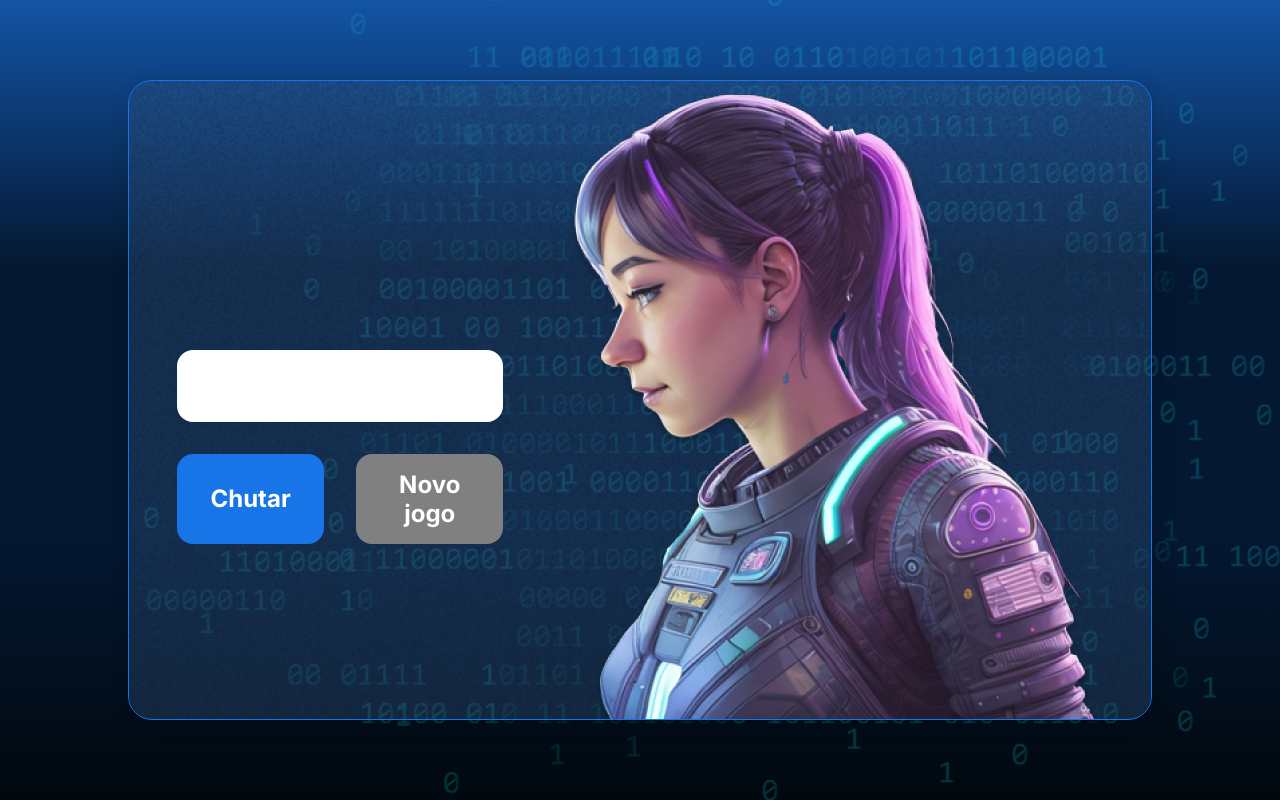
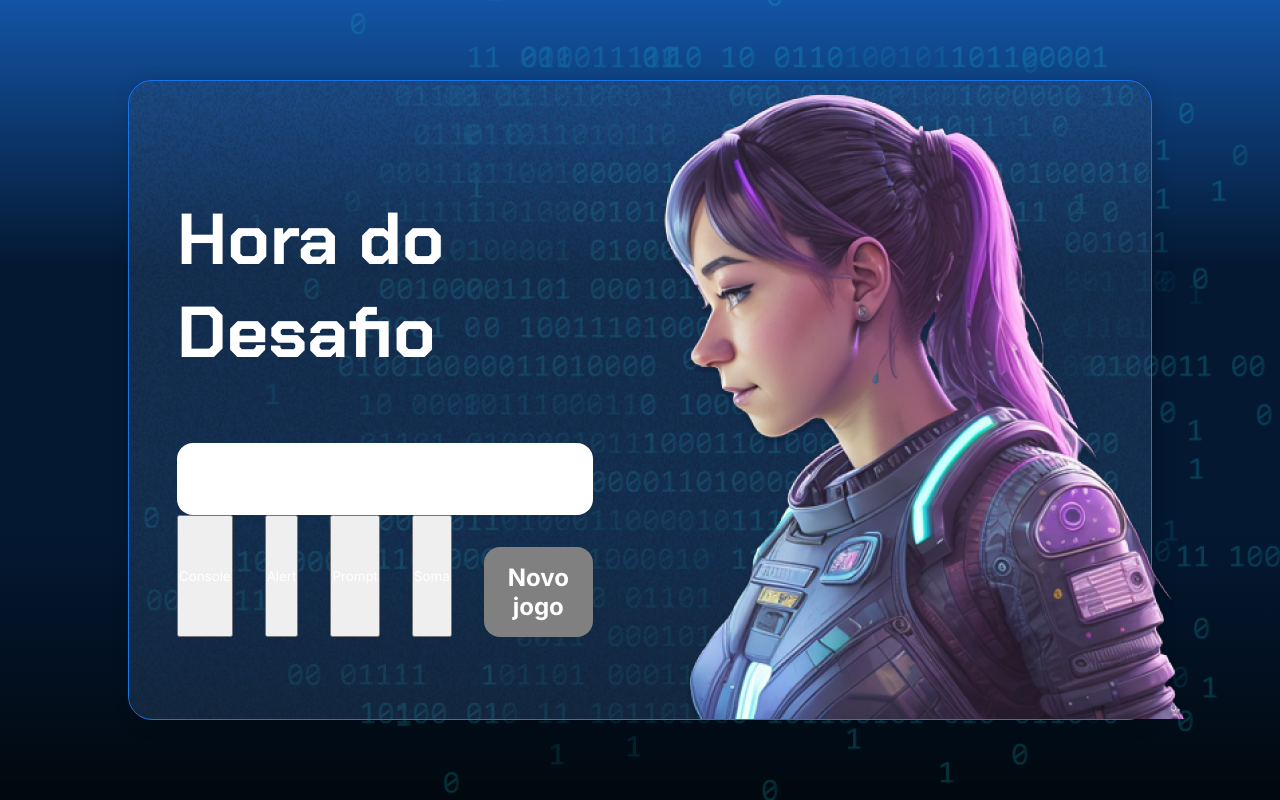
Before and after one commit to Laura853/curso-alura-logicaProgramacao, a plain HTML site: page index.html in a window 1280 px wide. Drawn offline with Linux system fonts and the light colour scheme.

Commit message:
exercicio 1 utilizando funções e document.querySelector + innerHTML

```diff
--- a/app.js
+++ b/app.js
@@ -0,0 +1,22 @@
+let titulo = document.querySelector('h1');
+titulo.innerHTML = 'Hora do Desafio';
+
+function exibirMensagemNoConsole () {
+    console.log('O botão foi clicado!');
+}
+
+function exibirAlerta () {
+    alert("Eu amo Js");
+}
+
+function exibirPrompt() {
+    let cidade = prompt("Digite o nome de uma cidade do Brasil que você gosta muito");
+    alert(`Estive em ${cidade} e lembrei de você!`);
+}
+
+function somandoDoisNumeros () {
+    let primeiroNumero = prompt ("Digite o primeiro número para ser somado");
+    let segundoNumero = prompt ("Digite o segundo número para ser somado");
+    let resultado = primeiroNumero + segundoNumero;
+    alert(`O resultado de ${primeiroNumero} + ${segundoNumero} é ${resultado}`);
+}
--- a/index.html
+++ b/index.html
@@ -10,6 +10,7 @@
     <link href="https://fonts.googleapis.com/css2?family=Chakra+Petch:wght@700&family=Inter:wght@400;700&display=swap"
         rel="stylesheet">
     <link rel="stylesheet" href="style.css">
+    <link rel="stylesheet" href="./app.js">
     <title>JS Game</title>
 </head>
 
@@ -24,7 +25,10 @@
                 </div>
                 <input type="number" min="1" max="10" class="container__input">
                 <div class="chute container__botoes">
-                    <button onclick="verificarChute()" class="container__botao">Chutar</button>
+                    <button onclick="exibirMensagemNoConsole()" class="button">Console</button>
+                    <button onclick="exibirAlerta()" class="button">Alert</button>
+                    <button onclick="exibirPrompt()" class="button">Prompt</button>
+                    <button onclick="somandoDoisNumeros()" class="button">Soma</button>
                     <button onclick="" id="reiniciar" class="container__botao" disabled>Novo jogo</button>
                 </div>
             </div>
```
